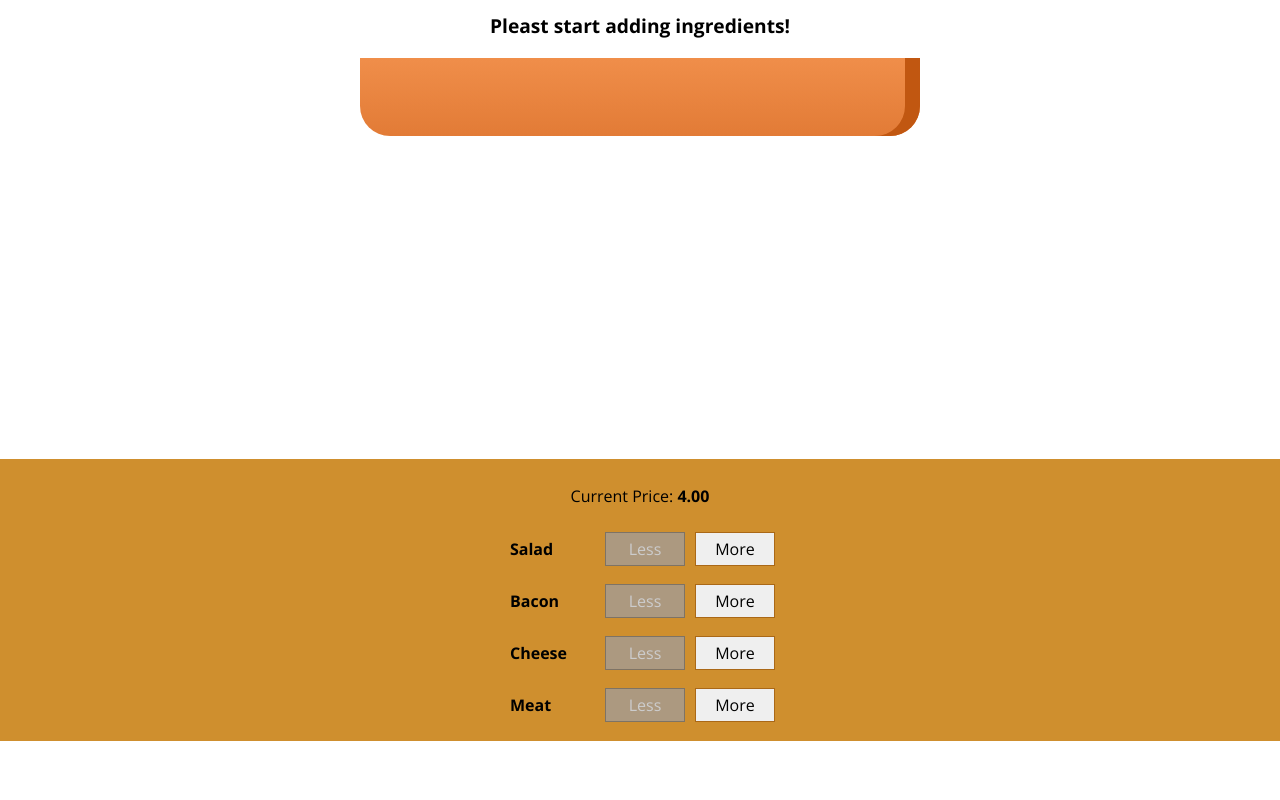
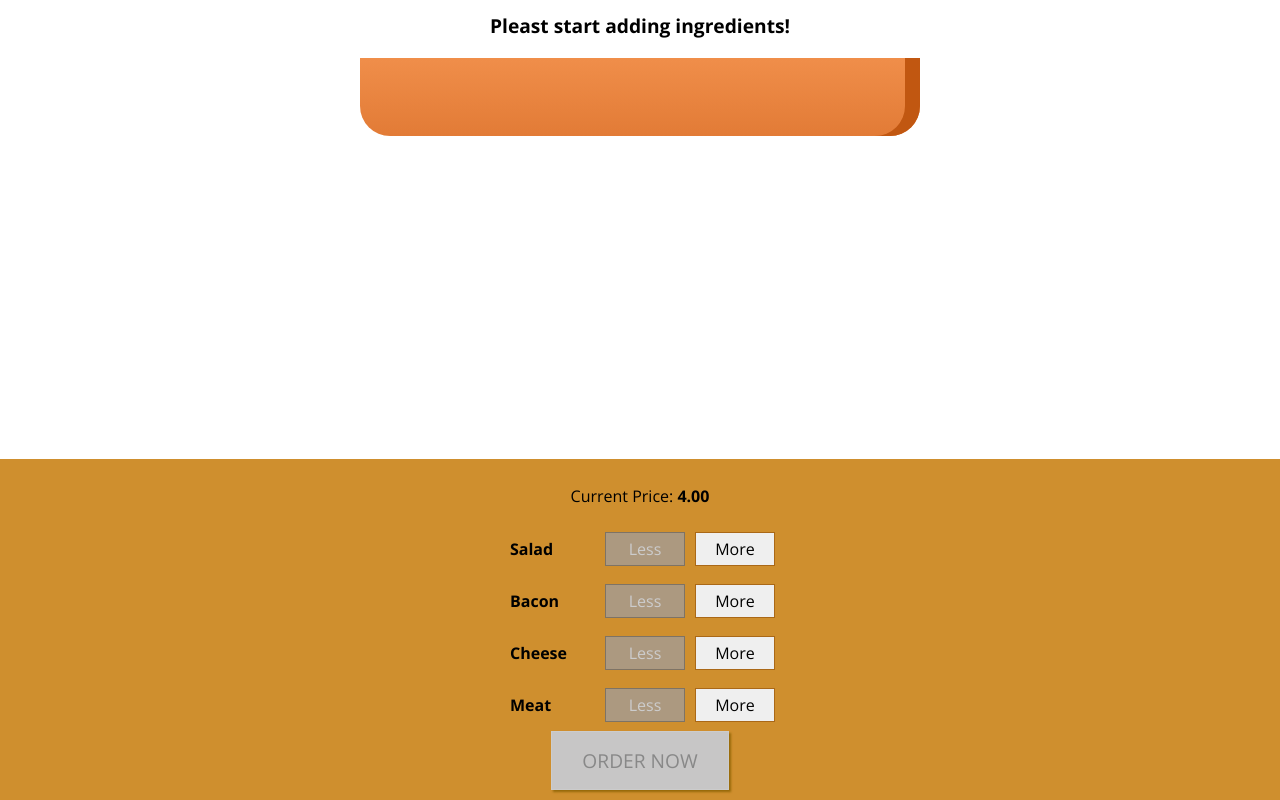
Before and after one commit to nmatthews90/burger-builder, a React app: page / in a window 1280 px wide. Shown: the part 179-979 px from the top of the page. Before the commit the page ends 920 px from the top, so only its background shows below. Built offline with nearby package versions, Linux system fonts and the light colour scheme.

Commit message:
Added price to the state

```diff
--- a/src/components/Burger/BuildControls/BuildControls.css
+++ b/src/components/Burger/BuildControls/BuildControls.css
@@ -8,3 +8,45 @@
     margin: auto;
     padding: 10px 0;
 }
+
+
+.OrderButton {
+    background-color: #DAD735;
+    outline: none;
+    cursor: pointer;
+    border: 1px solid #966909;
+    color: #966909;
+    font-family: inherit;
+    font-size: 1.2em;
+    padding: 15px 30px;
+    box-shadow: 2px 2px 2px #966909;
+}
+
+.OrderButton:hover, .OrderButton:active {
+    background-color: #A0DB41;
+    border: 1px solid #966909;
+    color: #966909;
+}
+
+.OrderButton:disabled {
+    background-color: #C7C6C6;
+    cursor: not-allowed;
+    border: 1px solid #ccc;
+    color: #888888;
+}
+
+.OrderButton:not(:disabled) {
+    animation: enable 0.3s linear;
+}
+
+@keyframes enable {
+    0% {
+        transform: scale(1);
+    }
+    60% {
+        transform: scale(1.1);
+    }
+    100% {
+        transform: scale(1);
+    }
+}
--- a/src/components/Burger/BuildControls/BuildControls.js
+++ b/src/components/Burger/BuildControls/BuildControls.js
@@ -24,6 +24,12 @@
         disabled={props.disabled[ctrl.type]}
       />
     ))}
+    <button
+    className={classes.OrderButton}
+    disabled={!props.purchasable}
+    >
+      ORDER NOW
+    </button>
   </div>
 );
 
--- a/src/containers/BurgerBuilder/BurgerBuilder.js
+++ b/src/containers/BurgerBuilder/BurgerBuilder.js
@@ -16,12 +16,25 @@
       salad: 0,
       bacon: 0,
       cheese: 0,
-      meat:0
+      meat: 0
     },
-    totalPrice: 4
+    totalPrice: 4,
+    purchasable: false
+  };
+
+  updatePurchaseState(ingredients) {
+
+    const sum = Object.keys(ingredients)
+      .map(igKey => {
+        return ingredients[igKey];
+      })
+      .reduce((sum, el) => {
+        return sum + el;
+      }, 0);
+    this.setState({ purchasable: sum > 0 });
   }
 
-  addIngredientHandler = (type) => {
+  addIngredientHandler = type => {
     const oldCount = this.state.ingredients[type];
     const updatedCount = oldCount + 1;
     const updatedIngredeint = {
@@ -31,10 +44,11 @@
     const priceAddition = INGREDIENT_PRICES[type];
     const oldPrice = this.state.totalPrice;
     const newPrice = oldPrice + priceAddition;
-    this.setState({totalPrice: newPrice, ingredients: updatedIngredeint})
-  }
+    this.setState({ totalPrice: newPrice, ingredients: updatedIngredeint });
+    this.updatePurchaseState(updatedIngredeint);
+  };
 
-  removeIngredientHandler = (type) => {
+  removeIngredientHandler = type => {
     const oldCount = this.state.ingredients[type];
     if (oldCount <= 0) {
       return;
@@ -48,13 +62,14 @@
     const oldPrice = this.state.totalPrice;
     const newPrice = oldPrice - priceDeduction;
     this.setState({ totalPrice: newPrice, ingredients: updatedIngredeint });
-  }
-    render () {
+    this.updatePurchaseState(updatedIngredeint);
+  };
+  render() {
     const disabledInfo = {
       ...this.state.ingredients
     };
     for (let key in disabledInfo) {
-          disabledInfo[key] = disabledInfo[key] <= 0
+      disabledInfo[key] = disabledInfo[key] <= 0;
     }
     return (
       <Aux>
@@ -63,6 +78,7 @@
           ingredientAdded={this.addIngredientHandler}
           ingredientRemoved={this.removeIngredientHandler}
           disabled={disabledInfo}
+          purchasable={this.state.purchasable}
           price={this.state.totalPrice}
         />
       </Aux>
```
Lines whose indentation alone changed are shown as unchanged.
